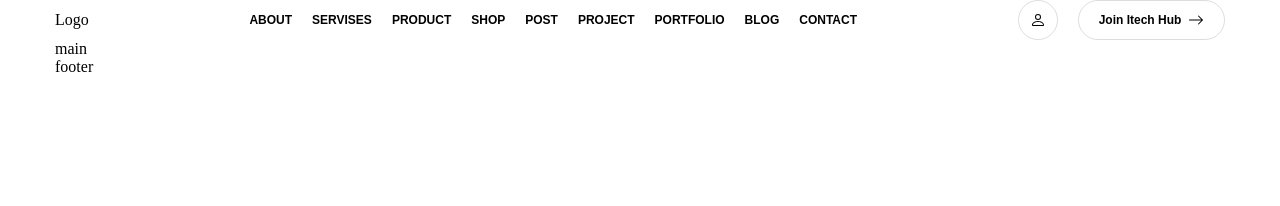
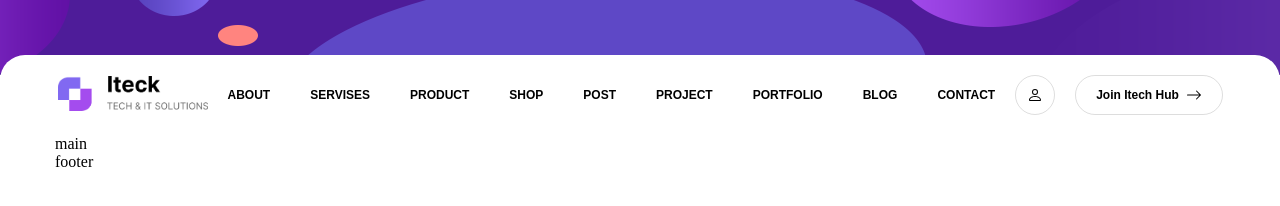
Before and after one commit to Maaaksl87/itech, a website built with Vite: page index.html in a window 1280 px wide. Built offline with nearby package versions, Linux system fonts and the light colour scheme.

Commit message:
make normal header, add banner and logo

```diff
--- a/index.html
+++ b/index.html
@@ -5,29 +5,42 @@
   <meta charset="UTF-8" />
   <link rel="icon" type="image/svg+xml" href="/vite.svg" />
   <meta name="viewport" content="width=device-width, initial-scale=1.0" />
-  <link rel="stylesheet" href="./style.scss">
-  <link rel="preconnect" href="https://fonts.googleapis.com">
-  <link rel="preconnect" href="https://fonts.gstatic.com" crossorigin>
+  <link rel="stylesheet" href="./style.scss" />
+  <link rel="preconnect" href="https://fonts.googleapis.com" />
+  <link rel="preconnect" href="https://fonts.gstatic.com" crossorigin />
   <link href="https://fonts.googleapis.com/css2?family=Inter:wght@700&family=Poppins:wght@700&display=swap"
-    rel="stylesheet">
+    rel="stylesheet" />
   <title>Vite App</title>
 </head>
 
 <body>
+  <div class="top-banner"></div>
   <header>
-    <div class="container">
-      <div>Logo</div>
+    <div class="header__container">
+      <a href="#">
+        <img class="header__logo" src="./img/logo.png" alt="logo" />
+      </a>
       <nav class="navigation">
         <ul>
           <li><a class="link" href="./pages/about/index.html">About</a></li>
-          <li><a class="link" href="./pages/servises/index.html">Servises</a></li>
-          <li><a class="link" href="./pages/product/index.html">Product</a></li>
+          <li>
+            <a class="link" href="./pages/servises/index.html">Servises</a>
+          </li>
+          <li>
+            <a class="link" href="./pages/product/index.html">Product</a>
+          </li>
           <li><a class="link" href="./pages/Shop/index.html">Shop</a></li>
           <li><a class="link" href="./pages/Post/index.html">Post</a></li>
-          <li><a class="link" href="./pages/Project/index.html">Project</a></li>
-          <li><a class="link" href="./pages/Portfolio/index.html">Portfolio</a></li>
+          <li>
+            <a class="link" href="./pages/Project/index.html">Project</a>
+          </li>
+          <li>
+            <a class="link" href="./pages/Portfolio/index.html">Portfolio</a>
+          </li>
           <li><a class="link" href="./pages/Blog/index.html">Blog</a></li>
-          <li><a class="link" href="./pages/Contact/index.html">Contact</a></li>
+          <li>
+            <a class="link" href="./pages/Contact/index.html">Contact</a>
+          </li>
         </ul>
       </nav>
       <div class="header__buttons">
@@ -38,23 +51,22 @@
               d="M8 8a3 3 0 1 0 0-6 3 3 0 0 0 0 6Zm2-3a2 2 0 1 1-4 0 2 2 0 0 1 4 0Zm4 8c0 1-1 1-1 1H3s-1 0-1-1 1-4 6-4 6 3 6 4Zm-1-.004c-.001-.246-.154-.986-.832-1.664C11.516 10.68 10.289 10 8 10c-2.29 0-3.516.68-4.168 1.332-.678.678-.83 1.418-.832 1.664h10Z" />
           </svg>
         </button>
-        <button class="button">Join Itech Hub&nbsp;&nbsp; <svg xmlns="http://www.w3.org/2000/svg" width="16" height="16"
-            fill="currentColor" class="bi bi-arrow-right" viewBox="0 0 16 16">
+        <button class="button">
+          Join Itech Hub&nbsp;&nbsp;
+          <svg xmlns="http://www.w3.org/2000/svg" width="16" height="16" fill="currentColor" class="bi bi-arrow-right"
+            viewBox="0 0 16 16">
             <path fill-rule="evenodd"
               d="M1 8a.5.5 0 0 1 .5-.5h11.793l-3.147-3.146a.5.5 0 0 1 .708-.708l4 4a.5.5 0 0 1 0 .708l-4 4a.5.5 0 0 1-.708-.708L13.293 8.5H1.5A.5.5 0 0 1 1 8z" />
-          </svg></button>
+          </svg>
+        </button>
       </div>
     </div>
   </header>
   <main>
-    <div class="container">
-      main
-    </div>
+    <div class="container">main</div>
   </main>
   <footer>
-    <div class="container">
-      footer
-    </div>
+    <div class="container">footer</div>
   </footer>
 </body>
 
--- a/styles/header.scss
+++ b/styles/header.scss
@@ -1,16 +1,43 @@
+.top-banner {
+  width: 100%;
+  height: 75px;
+  background-image: url(./../img/top_nav_background.png);
+  background-position: center;
+  background-repeat: no-repeat;
+  background-size: cover;
+  margin-bottom: -20px;
+}
+
 header {
-    .header__buttons, .navigation ul {
+  --top-radius: 25px;
+  background-color: var(--white-color);
+  border-top-right-radius: var(--top-radius);
+  border-top-left-radius: var(--top-radius);
+
+  padding: var(--gap) 0;
+
+  .header__buttons {
     display: flex;
     gap: var(--gap);
   }
-    .navigation ul{
+
+  .navigation ul {
+    display: flex;
+    gap: calc(var(--gap)*2);
     font: var(--smaller-font);
     text-transform: uppercase;
   }
-    .container {
+
+  .header__container {
     display: flex;
     justify-content: space-between;
     align-items: center;
     gap: var(--gap);
   }
+
+  .header__logo {
+    width: 150px;
+    height: 35px;
   }
+
+}
--- a/styles/links.scss
+++ b/styles/links.scss
@@ -7,3 +7,7 @@
         color: var(--violet-color);
     }
 }
+
+.link_active {
+    color: var(--violet-color);
+}
```
Also changed, not shown: img/logo.png (added), img/top_nav_background.png (added). Lines whose indentation alone changed are shown as unchanged.
